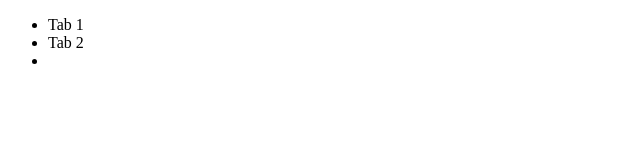
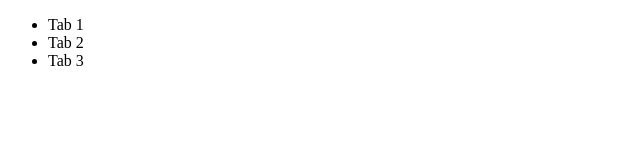
Before and after one commit to acciojob/react-composition-1-Nikk45, a React app: page / in a window 1280 px wide. Shown: the top 160 px of the page, without its empty margins (0-640 px from the left). Built offline with nearby package versions, Linux system fonts and the light colour scheme.

Commit message:
submit 1 3

```diff
--- a/src/components/App.js
+++ b/src/components/App.js
@@ -6,7 +6,7 @@ import Tabs from "./Tabs";
 const App = () => {
 
   const [tabs, setTabs] = useState([{key:'1',titles:"Tab 1", contents:"Tab 1"},
-  {key:'2',titles:"Tab 2", contents:"Tab 2"},{key:'3',title:"Tab 3", contents:"Tab 3"}]);
+  {key:'2',titles:"Tab 2", contents:"Tab 2"},{key:'3',titles:"Tab 3", contents:"Tab 3"}]);
 
   const [result,setResult] = useState('');
 
--- a/src/components/Tabs.js
+++ b/src/components/Tabs.js
@@ -1,11 +1,11 @@
 import React from "react";
 
-const Tabs = ({tabs,setResult})=>{
+const Tabs = (props)=>{
 
     const showResult =(key)=>{
-        tabs.map((tab)=>{
+        props.tabs.map((tab)=>{
             if(tab.key === key){
-                setResult(tab.contents)
+                props.setResult(tab.contents)
             }
         })
     }
@@ -15,7 +15,7 @@ const Tabs = ({tabs,setResult})=>{
         <ul>
 
         {
-            tabs.map((tab)=>{
+            props.tabs.map((tab)=>{
                 return <li key={tab.key} onClick={()=>showResult(tab.key)}>{tab.titles}</li>
             })
         }
```
